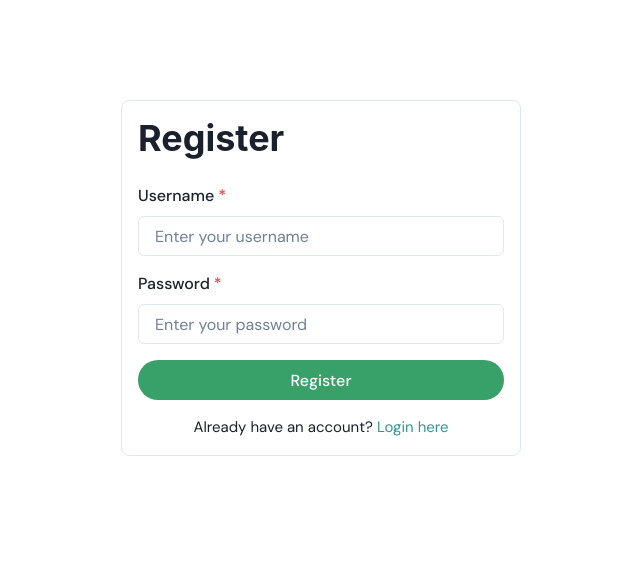
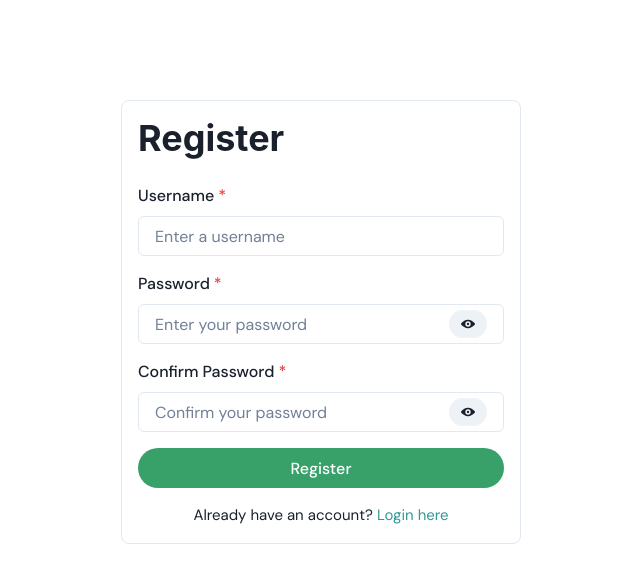
Before and after one commit to cnestordev/taks-manager, a React (Vite) app: page /register in a window 1280 px wide. Shown: the top 582 px of the page, without its empty margins (319-959 px from the left). Built offline with nearby package versions, Linux system fonts and the light colour scheme; no server answers.

Commit message:
add react form hook validation to registration page, toggle password visibility

```diff
--- a/src/components/Login.jsx
+++ b/src/components/Login.jsx
@@ -1,4 +1,3 @@
-import { useState } from "react";
 import { useNavigate, Link as RouterLink } from "react-router-dom";
 import {
   Box,
@@ -10,37 +9,63 @@ import {
   VStack,
   Text,
   Link,
+  FormErrorMessage,
+  useToast,
+  InputGroup,
+  InputRightElement,
+  Icon,
 } from "@chakra-ui/react";
 import { useUser } from "../context/UserContext";
 import { login } from "../api";
+import { LoginSchema } from "../validation/userValidation";
+import { useForm } from "react-hook-form";
+import { yupResolver } from "@hookform/resolvers/yup";
+import { ViewIcon, ViewOffIcon } from "@chakra-ui/icons";
+import { useState } from "react";
 
 const Login = () => {
-  const [username, setUsername] = useState("");
-  const [password, setPassword] = useState("");
-  const [error, setError] = useState("");
+  const [showPassword, setShowPassword] = useState(false);
   const { login: loginUser } = useUser();
   const navigate = useNavigate();
+  const toast = useToast();
 
-  const handleLogin = async (e) => {
-    e.preventDefault();
+  const {
+    register,
+    handleSubmit,
+    formState: { errors },
+    reset,
+  } = useForm({
+    resolver: yupResolver(LoginSchema),
+    mode: "onBlur",
+  });
+
+  const handleLogin = async (data) => {
+    const { username, password } = data;
 
     try {
       const { data } = await login(username, password);
-      console.log(data);
 
-      // Check if the status code indicates success
       if (data.statusCode === 200 && data.user) {
         loginUser(data.user);
         navigate("/dashboard");
       } else {
-        // Handle different responses based on status code or message
-        setError(data.message || "Login failed");
+        throw new Error(data.error);
       }
     } catch (error) {
-      // General error handling for network issues or unexpected errors
-      setError("Invalid username or password");
+      toast({
+        title: "Error",
+        description: "Login Failed",
+        status: "error",
+        duration: 3000,
+        isClosable: true,
+      });
+      console.log(error);
     }
+    reset();
+    setShowPassword(false)
   };
+
+  const handlePasswordToggle = () => setShowPassword(!showPassword);
 
   return (
     <Box
@@ -52,27 +77,37 @@ const Login = () => {
       borderRadius="lg"
     >
       <Heading mb="6">Login</Heading>
-      {error && <Text color="red.500">{error}</Text>}
-      <form onSubmit={handleLogin}>
+      <form onSubmit={handleSubmit(handleLogin)}>
         <VStack spacing="4">
-          <FormControl isRequired>
+          <FormControl isRequired isInvalid={errors.username}>
             <FormLabel htmlFor="username">Username</FormLabel>
             <Input
               id="username"
-              value={username}
-              onChange={(e) => setUsername(e.target.value)}
               placeholder="Enter your username"
+              {...register("username")}
             />
+            <FormErrorMessage>{errors.username?.message}</FormErrorMessage>
           </FormControl>
-          <FormControl isRequired>
+          <FormControl isRequired isInvalid={errors.password}>
             <FormLabel htmlFor="password">Password</FormLabel>
-            <Input
-              type="password"
-              id="password"
-              value={password}
-              onChange={(e) => setPassword(e.target.value)}
-              placeholder="Enter your password"
-            />
+            <InputGroup>
+              <Input
+                type={showPassword ? "text" : "password"}
+                id="password"
+                placeholder="Enter your password"
+                {...register("password")}
+              />
+              <InputRightElement width="4.5rem">
+                <Button h="1.75rem" size="sm" onClick={handlePasswordToggle}>
+                  {showPassword ? (
+                    <Icon as={ViewOffIcon} />
+                  ) : (
+                    <Icon as={ViewIcon} />
+                  )}
+                </Button>
+              </InputRightElement>
+            </InputGroup>
+            <FormErrorMessage>{errors.password?.message}</FormErrorMessage>
           </FormControl>
           <Button type="submit" colorScheme="green" width="full">
             Login
--- a/src/components/Register.jsx
+++ b/src/components/Register.jsx
@@ -1,4 +1,3 @@
-import { useState } from "react";
 import { useNavigate, Link as RouterLink } from "react-router-dom";
 import {
   Box,
@@ -8,43 +7,81 @@ import {
   Input,
   Heading,
   VStack,
+  useToast,
+  FormErrorMessage,
+  InputRightElement,
+  InputGroup,
+  Icon,
   Text,
   Link,
 } from "@chakra-ui/react";
 import { useUser } from "../context/UserContext";
-import { register } from "../api/index";
+import { register as registerUser } from "../api/index";
+import { RegistrationSchema } from "../validation/userValidation";
+import { useForm } from "react-hook-form";
+import { yupResolver } from "@hookform/resolvers/yup";
+import { useState } from "react";
+import { ViewIcon, ViewOffIcon } from "@chakra-ui/icons";
 
 const Register = () => {
-  const [username, setUsername] = useState("");
-  const [password, setPassword] = useState("");
-  const [error, setError] = useState("");
+  const [showPrimary, setShowPrimary] = useState(false);
+  const [showSecondary, setShowSecondary] = useState(false);
   const { login } = useUser();
   const navigate = useNavigate();
+  const toast = useToast();
 
-  const handleSubmit = async (e) => {
-    e.preventDefault();
+  const {
+    register,
+    handleSubmit,
+    formState: { errors },
+    reset,
+  } = useForm({
+    resolver: yupResolver(RegistrationSchema),
+    mode: "onBlur",
+  });
+
+  const handleRegistration = async (formData) => {
+    const { username, password } = formData;
+
     try {
-      const { data } = await register(username, password);
-      console.log(data);
+      const { data } = await registerUser(username, password);
 
       // Check if the registration was successful
       if (data.statusCode === 201 && data.user) {
-        console.log("Registration successful");
         login(data.user);
         navigate("/dashboard");
       } else {
         // Handle any unexpected responses
-        setError(data.message || "Registration failed");
+        throw new Error(data.error);
       }
     } catch (error) {
       // Handle specific error responses
+      console.log(error);
       if (error.response && error.response.status === 400) {
-        setError("Username already exists");
+        toast({
+          title: "Error",
+          description: "Username already exists",
+          status: "error",
+          duration: 3000,
+          isClosable: true,
+        });
       } else {
-        setError("An error occurred during registration");
+        toast({
+          title: "Error",
+          description: "An error occurred during registration",
+          status: "error",
+          duration: 3000,
+          isClosable: true,
+        });
       }
     }
+    reset();
+    setShowPrimary(false);
+    setShowSecondary(false);
   };
+
+  const handleClick = () => setShowPrimary(!showPrimary);
+  const handleClickConfirmation = () => setShowSecondary(!showSecondary);
 
   return (
     <Box
@@ -56,34 +93,66 @@ const Register = () => {
       borderRadius="lg"
     >
       <Heading mb="6">Register</Heading>
-      {error && <Text color="red.500">{error}</Text>}
-      <form onSubmit={handleSubmit}>
+      <form onSubmit={handleSubmit(handleRegistration)}>
         <VStack spacing="4">
-          <FormControl isRequired>
+          <FormControl isInvalid={!!errors.username} isRequired>
             <FormLabel htmlFor="username">Username</FormLabel>
             <Input
               id="username"
-              value={username}
-              onChange={(e) => setUsername(e.target.value)}
-              placeholder="Enter your username"
+              placeholder="Enter a username"
+              {...register("username")}
             />
+            <FormErrorMessage>{errors.username?.message}</FormErrorMessage>
           </FormControl>
-          <FormControl isRequired>
+          <FormControl isInvalid={!!errors.password} isRequired>
             <FormLabel htmlFor="password">Password</FormLabel>
-            <Input
-              type="password"
-              id="password"
-              value={password}
-              onChange={(e) => setPassword(e.target.value)}
-              placeholder="Enter your password"
-            />
+            <InputGroup>
+              <Input
+                type={showPrimary ? "text" : "password"}
+                id="password"
+                placeholder="Enter your password"
+                {...register("password")}
+              />
+              <InputRightElement width="4.5rem">
+                <Button h="1.75rem" size="sm" onClick={handleClick}>
+                  {showPrimary ? (
+                    <Icon as={ViewOffIcon} />
+                  ) : (
+                    <Icon as={ViewIcon} />
+                  )}
+                </Button>
+              </InputRightElement>
+            </InputGroup>
+            <FormErrorMessage>{errors.password?.message}</FormErrorMessage>
+          </FormControl>
+          <FormControl isInvalid={!!errors.confirmPassword} isRequired>
+            <FormLabel htmlFor="confirmPassword">Confirm Password</FormLabel>
+            <InputGroup size="md">
+              <Input
+                type={showSecondary ? "text" : "password"}
+                id="confirmPassword"
+                placeholder="Confirm your password"
+                {...register("confirmPassword")}
+              />
+              <InputRightElement width="4.5rem">
+                <Button h="1.75rem" size="sm" onClick={handleClickConfirmation}>
+                  {showSecondary ? (
+                    <Icon as={ViewOffIcon} />
+                  ) : (
+                    <Icon as={ViewIcon} />
+                  )}
+                </Button>
+              </InputRightElement>
+            </InputGroup>
+            <FormErrorMessage>
+              {errors.confirmPassword?.message}
+            </FormErrorMessage>
           </FormControl>
           <Button type="submit" colorScheme="green" width="full">
             Register
           </Button>
         </VStack>
       </form>
-
       <Text mt="4" textAlign="center">
         Already have an account?{" "}
         <Link as={RouterLink} to="/login" color="teal.500">
--- /dev/null
+++ b/src/validation/userValidation.js
@@ -0,0 +1,17 @@
+import * as Yup from 'yup';
+
+// Base schema for shared fields (username and password)
+const baseSchema = Yup.object().shape({
+    username: Yup.string().required('Username is required').min(3, 'Username must be at least 3 characters long'),
+    password: Yup.string().required('Password is required').min(6, 'Password must be at least 6 characters'),
+});
+
+// Login schema: just uses the base schema
+export const LoginSchema = baseSchema;
+
+// Registration schema: extends the base schema with additional fields
+export const RegistrationSchema = baseSchema.shape({
+    confirmPassword: Yup.string()
+        .oneOf([Yup.ref('password'), null], 'Passwords must match')
+        .required('Please confirm your password'),
+});
```
